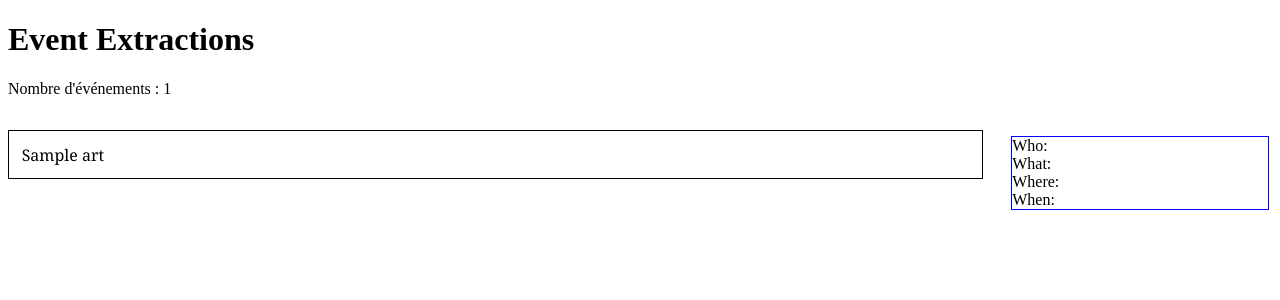
After one commit to TelecomParis-ProjetFilRouge-AirbusDS/AirMopss, a Flask app: template airmopss/webapp/templates/event.html in a window 1280 px wide. The commit adds this page. Shown: the top 300 px of the page. Run offline with Flask 2, Linux system fonts and the light colour scheme; the template is opened without the code that fills it: most values are stand-ins (such as "Sample title", 1, 10 or a date in 2020); parts of the project's set-up code (start-up, migrations or seed data) failed here and were passed over; some libraries are stand-ins or nearby versions.

Commit message:
Refactoring article.html

```diff
--- /dev/null
+++ b/airmopss/webapp/static/event.css
@@ -0,0 +1,56 @@
+#event_page div.article {
+  font-family: georgia;
+  /*text-align: center;*/
+  /*font-style: italic;*/
+
+  box-sizing: content-box;
+  max-width: 75%;
+  margin-top: 2em;
+  border:1px solid black;
+  word-wrap: break-word;
+  white-space: normal;
+  /* padding: 20px;*/
+  padding: 1%;
+}
+
+#event_page strong {
+background-color: blue;
+
+}
+#event_page strong:hover {
+    background-color: red;
+    /* ouvrir une fenêtre à part, en passant la fenêtre en visible ? */
+}
+
+#event_page .tooltip {
+  display: inline;
+  border-bottom: 1px dotted black;
+  /* color of the span text */
+  color: rgb(119, 162, 241);
+}
+
+#event_page .tooltip .tooltiptext {
+  visibility: hidden;
+  width: 120px;
+  background-color: black;
+  /* color of the tooltip text */
+  color: #fff;
+  text-align: center;
+  border-radius: 6px;
+  padding: 5px 0;
+  position: fixed;
+  z-index: 1;
+    border: 5px double #b4b8bf;
+}
+
+#event_page .tooltip:hover .tooltiptext {
+  visibility: visible;
+}
+
+#event_page .absolute {
+  position: absolute;
+  top: 8.5em;
+  left: 79%;
+  width: 20%;
+  border: 1px solid blue;
+}
--- a/airmopss/webapp/static/js/article.js
+++ /dev/null
@@ -1,6 +0,0 @@
-function maFonction() {
-    console.log("J'ai cliqué !");
-}
-$(".tooltip").click(maFonction);
-
-console.log('LOADED');
--- a/airmopss/webapp/static/new_article.js
+++ /dev/null
@@ -1 +0,0 @@
-console.log('NEWX LOADED')
--- /dev/null
+++ b/airmopss/webapp/templates/event.html
@@ -0,0 +1,37 @@
+{% extends 'layout.html' %}
+
+{% block body %}
+  <div id="event_page" >
+    <h1>Event Extractions</h1>
+
+    <div>
+      Nombre d'événements : {{ events_list|length }}
+    </div>
+    <div class="article" >
+      {% set ns = namespace(current_index=0) %}
+      {% set iterations_nb = events_list|length %}
+      {% for i in range(iterations_nb) %}
+
+        {% set next_event = events_list.pop(0) %}
+
+        {{ article[ns.current_index:next_event[0]].replace("\n", "\n<br/>")|safe }}
+
+        <strong class="tooltip" data-event="{{ next_event[2] }}">
+          {{ article[next_event[0]:next_event[1]].replace("\n", "\n<br/>")|safe }}
+          <span class="tooltiptext">{{ next_event[2] }}</span>
+        </strong>
+
+        {% set ns.current_index = next_event[1] %}
+      {% endfor %}
+
+      {{ article[ns.current_index:article_len].replace("\n", "\n<br/>")|safe }}
+
+    </div>
+    <div id="event-container" class="absolute">
+      Who: <div id='who'> </div>
+      What: <div id='what'> </div>
+      Where: <div id='where'> </div>
+      When: <div id='when'> </div>
+    </div>
+  </div>
+{% endblock %}
--- a/airmopss/webapp/templates/index.html
+++ b/airmopss/webapp/templates/index.html
@@ -3,7 +3,7 @@
 {% block body %}
   <h1>Event Extractions (integration)</h1>
 
-  <form action="/new-article" method="post">
+  <form action="/events" method="post">
     <div class="button"><input type=submit value="Submit"></div>
     <textarea type=text name="article" placeholder="Copy paste the content here" rows="30" cols="150"></textarea>
     <div class="button"><input type=submit value="Submit"></div>
--- a/airmopss/webapp/templates/layout.html
+++ b/airmopss/webapp/templates/layout.html
@@ -2,9 +2,9 @@
 <html lang="fr">
   <head>
     <meta charset="utf-8">
-    <link rel="stylesheet" type="text/css" href="style.css">
+    <link rel="stylesheet" type="text/css" href="{{ url_for('static', filename='event.css') }}">
     <script src="https://code.jquery.com/jquery-3.2.1.min.js" crossorigin="anonymous"></script>
-    <script src="{{ url_for('static', filename='latest_article.js', version='1234') }}"></script>
+    <script src="{{ url_for('static', filename='event.js', version='1234') }}"></script>
   </head>
   <body>
     {% block body %} {% endblock %}
--- a/airmopss/webapp/webapp.py
+++ b/airmopss/webapp/webapp.py
@@ -38,8 +38,8 @@ def index():
     app.logger.debug('index page loading')
     return render_template('index.html')
 
-@app.route('/new-article', methods=['POST'])
-def new_article():
+@app.route('/events', methods=['POST'])
+def events():
     article = request.form['article']
 
     # TODO: article includes \r after \n. Should they be removed ?
@@ -50,7 +50,7 @@ def new_article():
     events_list = [(event["start_idx"], event["end_idx"], json.dumps(event["details"])) for event in events["events"]]
     #app.logger.info(events_list)
 
-    return render_template('article.html', article=article, article_len=len(article), events=events, events_list=events_list)
+    return render_template('event.html', article=article, article_len=len(article), events=events, events_list=events_list)
 
 # if __name__ == '__main__':
 #     app.run(debug=True)
```
Also changed, not shown: airmopss/webapp/static/article.js (deleted, +0 -7 lines), airmopss/webapp/templates/article.html (deleted, +0 -103 lines), airmopss/webapp/templates/article2.html (deleted, +0 -39 lines), airmopss/webapp/templates/style.css (deleted, +0 -27 lines), airmopss/webapp/static/event.js (renamed from airmopss/webapp/static/latest_article.js).
